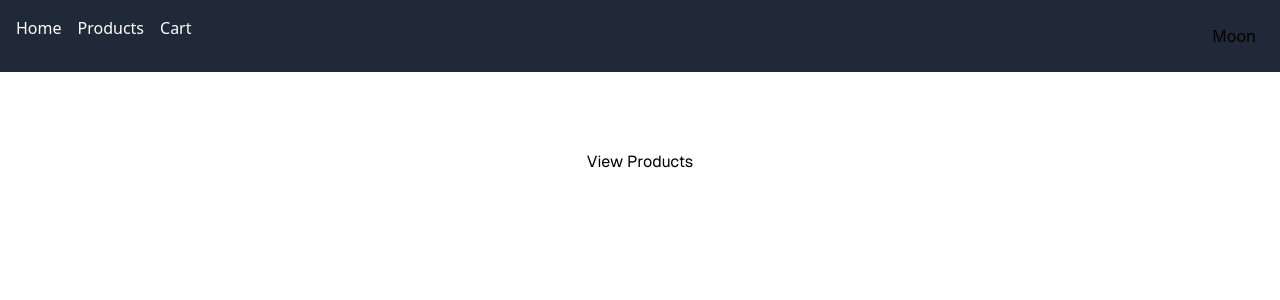
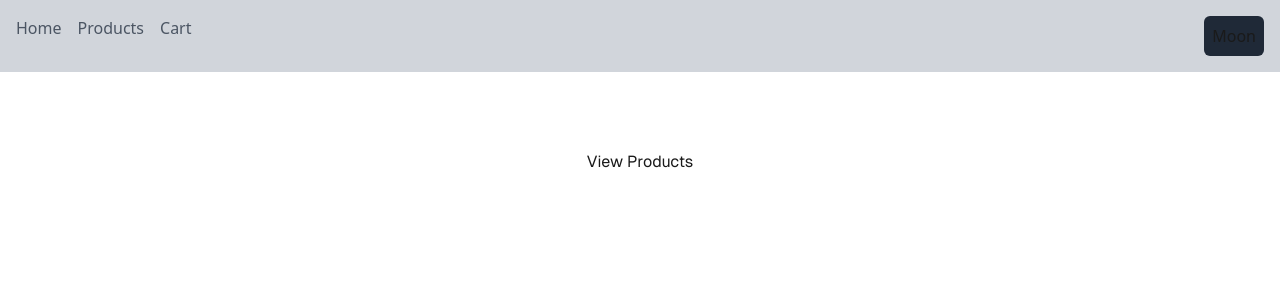
Before and after one commit to nelg62/EcommerseWebsiteNextjsTypescript, a Next.js app: page / in a window 1280 px wide. Shown: the top 300 px of the page. Built offline with nearby package versions, Linux system fonts and the light colour scheme.

Commit message:
working on stryling the light and dark mode themes

```diff
--- a/src/app/globals.css
+++ b/src/app/globals.css
@@ -21,5 +21,5 @@ body {
 } */
 
 html {
-  @apply bg-white text-black dark:bg-gray-900 dark:text-white;
+  @apply bg-lightBg text-lightText dark:bg-darkBg dark:text-darkText;
 }
--- a/src/components/NavBar.tsx
+++ b/src/components/NavBar.tsx
@@ -6,20 +6,29 @@ import ThemeToggle from "./ThemeToggle";
 const NavBar = () => {
   console.log("NavBar rendered");
   return (
-    <nav className="bg-gray-800 p-4 flex justify-between">
+    <nav className="bg-gray-300 dark:bg-gray-800 p-4 flex justify-between">
       <ul className="flex space-x-4">
         <li>
-          <Link href="/" className="text-white hover:underline">
+          <Link
+            href="/"
+            className="text-gray-600 dark:text-gray-300 hover:underline"
+          >
             Home
           </Link>
         </li>
         <li>
-          <Link href="/products" className="text-white hover:underline">
+          <Link
+            href="/products"
+            className="text-gray-600 dark:text-gray-300 hover:underline"
+          >
             Products
           </Link>
         </li>
         <li>
-          <Link href="/cart" className="text-white hover:underline">
+          <Link
+            href="/cart"
+            className="text-gray-600 dark:text-gray-300 hover:underline"
+          >
             Cart
           </Link>
         </li>
--- a/tailwind.config.ts
+++ b/tailwind.config.ts
@@ -10,8 +10,12 @@ const config: Config = {
   theme: {
     extend: {
       colors: {
-        background: "var(--background)",
-        foreground: "var(--foreground)",
+        // background: "var(--background)",
+        // foreground: "var(--foreground)",
+        lightBg: "#ffffff",
+        darkBg: "#121212",
+        lightText: "#1a1a1a",
+        darkText: "#f5f5f5",
       },
     },
   },
```
